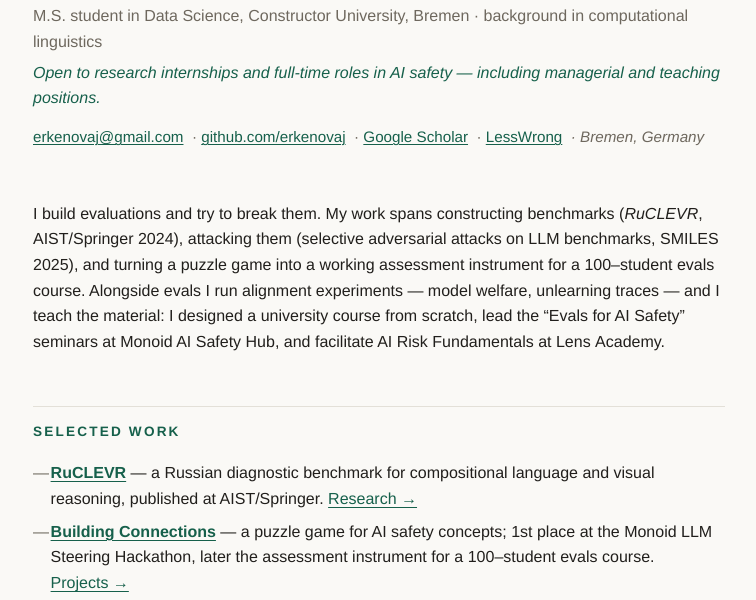
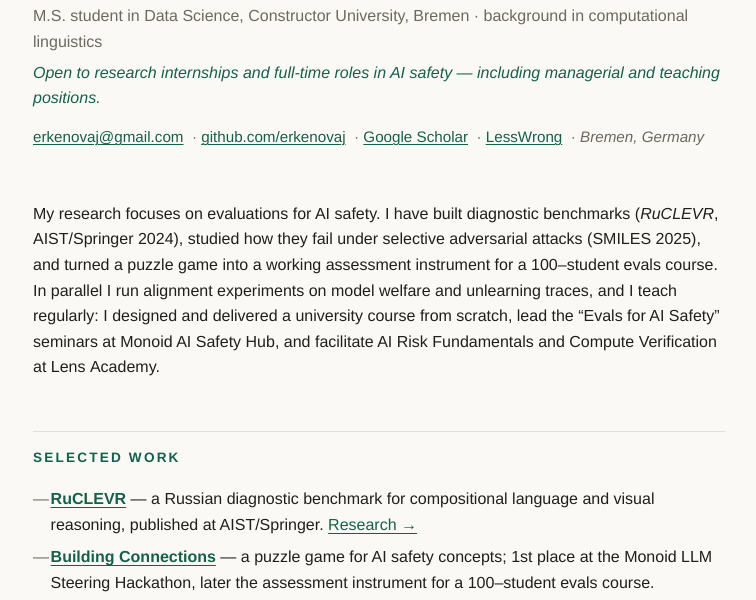
Before and after one commit to erkenovaj/erkenovaj.github.io, a plain HTML site: page index.html in a window 1280 px wide. Shown: the part 198-798 px from the top of the page, without its empty margins (261-1017 px from the left). Drawn offline with Linux system fonts and the light colour scheme.

Commit message:
Rewrite bio paragraph

```diff
--- a/index.html
+++ b/index.html
@@ -58,14 +58,14 @@
     </header>
 
     <section id="about">
-      <p>I build evaluations and try to break them. My work spans constructing
-      benchmarks (<em>RuCLEVR</em>, AIST/Springer 2024), attacking them (selective
-      adversarial attacks on LLM benchmarks, SMILES 2025), and turning a puzzle game
-      into a working assessment instrument for a 100&ndash;student evals course. Alongside
-      evals I run alignment experiments &mdash; model welfare, unlearning traces &mdash; and I
-      teach the material: I designed a university course from scratch, lead the
+      <p>My research focuses on evaluations for AI safety. I have built diagnostic
+      benchmarks (<em>RuCLEVR</em>, AIST/Springer 2024), studied how they fail under
+      selective adversarial attacks (SMILES 2025), and turned a puzzle game into a
+      working assessment instrument for a 100&ndash;student evals course. In parallel I
+      run alignment experiments on model welfare and unlearning traces, and I teach
+      regularly: I designed and delivered a university course from scratch, lead the
       &ldquo;Evals for AI Safety&rdquo; seminars at Monoid AI Safety Hub, and facilitate
-      AI Risk Fundamentals at Lens&nbsp;Academy.</p>
+      AI Risk Fundamentals and Compute Verification at Lens&nbsp;Academy.</p>
     </section>
 
     <section id="selected">
```
